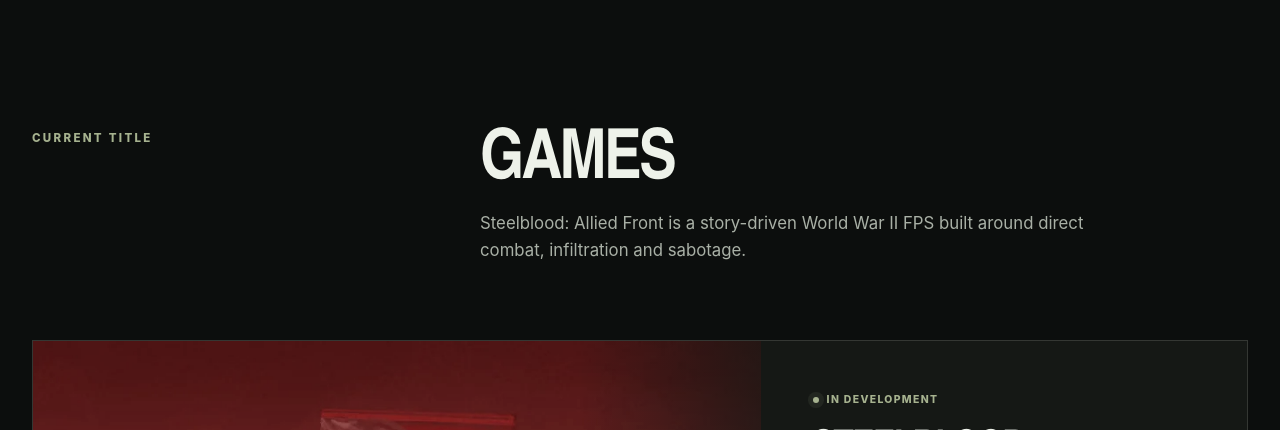
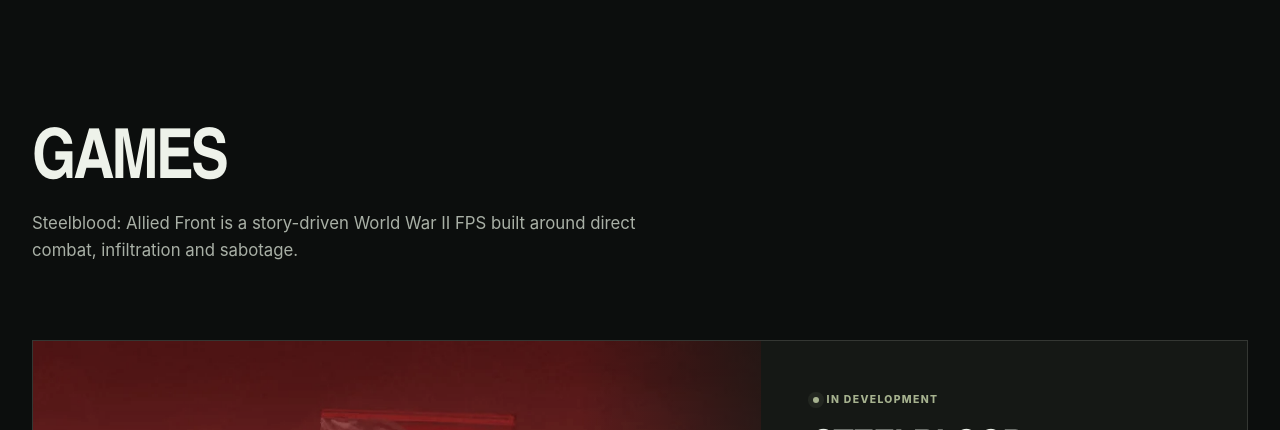
Before and after one commit to lsm263/luckywisegames, a plain HTML site: page index.html in a window 1280 px wide. Shown: the part 800-1230 px from the top of the page. Drawn offline with Linux system fonts and the light colour scheme.

Commit message:
- Removed the unnecessary “Current title” label - Simplified the Games section heading structure - Realigned the Games heading and description - Removed the remaining template-like presentation from the section

```diff
--- a/assets/css/site.css
+++ b/assets/css/site.css
@@ -212,6 +212,7 @@
 .status i { width: 6px; height: 6px; border-radius: 50%; background: var(--accent); box-shadow: 0 0 0 5px rgba(166,178,143,.09); }
 
 .section-heading { display: grid; grid-template-columns: 1fr 2fr; gap: 64px; align-items: start; margin-bottom: 76px; }
+.section-heading-single { grid-template-columns: minmax(0, 760px); }
 .section-heading h2 { margin: 0 0 16px; font-family: "Arial Narrow", Impact, sans-serif; font-size: clamp(3.5rem, 5.4vw, 5.8rem); letter-spacing: -.04em; line-height: .9; text-transform: uppercase; }
 .section-heading p { max-width: 620px; margin: 0; color: var(--muted); font-size: 1.05rem; }
 .games-section { background: #0c0e0d; }
--- a/index.html
+++ b/index.html
@@ -71,8 +71,7 @@
 
     <section class="section-pad games-section" id="games" data-section>
       <div class="container">
-        <div class="section-heading reveal">
-          <div><div class="eyebrow" data-en="Current title" data-tr="Güncel oyun">Current title</div></div>
+        <div class="section-heading section-heading-single reveal">
           <div><h2 data-en="Games" data-tr="Oyunlar">Games</h2><p data-en="Steelblood: Allied Front is a story-driven World War II FPS built around direct combat, infiltration and sabotage." data-tr="Steelblood: Allied Front, doğrudan çatışma, sızma ve sabotaj üzerine kurulu hikâye odaklı bir II. Dünya Savaşı FPS oyunudur.">Steelblood: Allied Front is a story-driven World War II FPS built around direct combat, infiltration and sabotage.</p></div>
         </div>
         <article class="game-showcase reveal">
```
